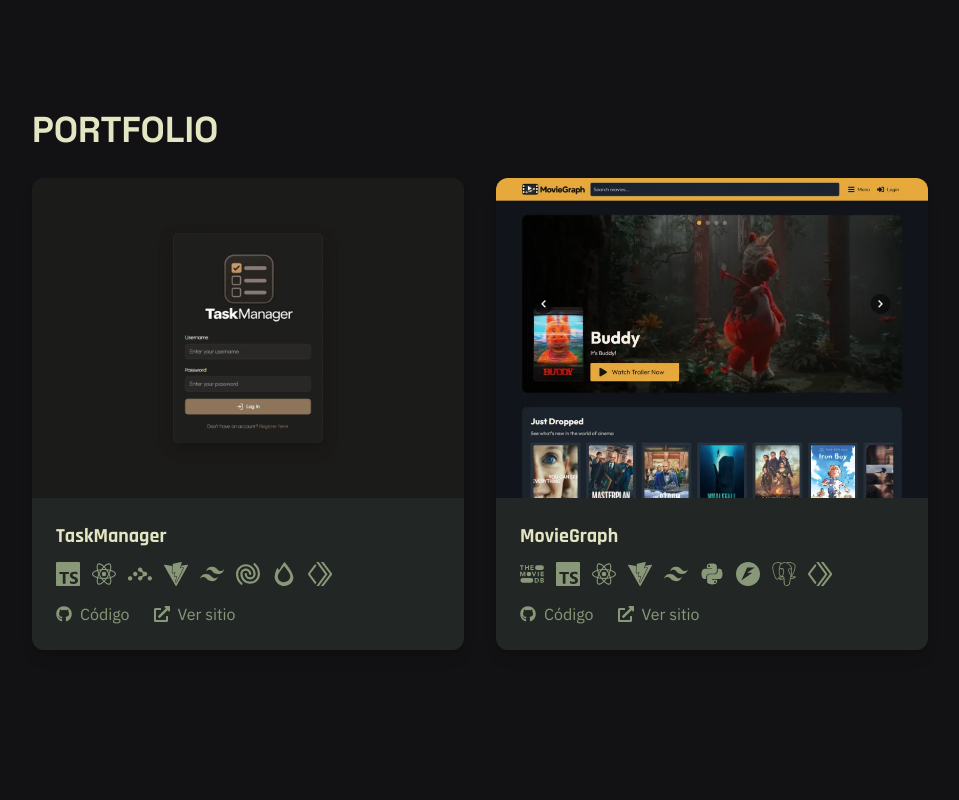
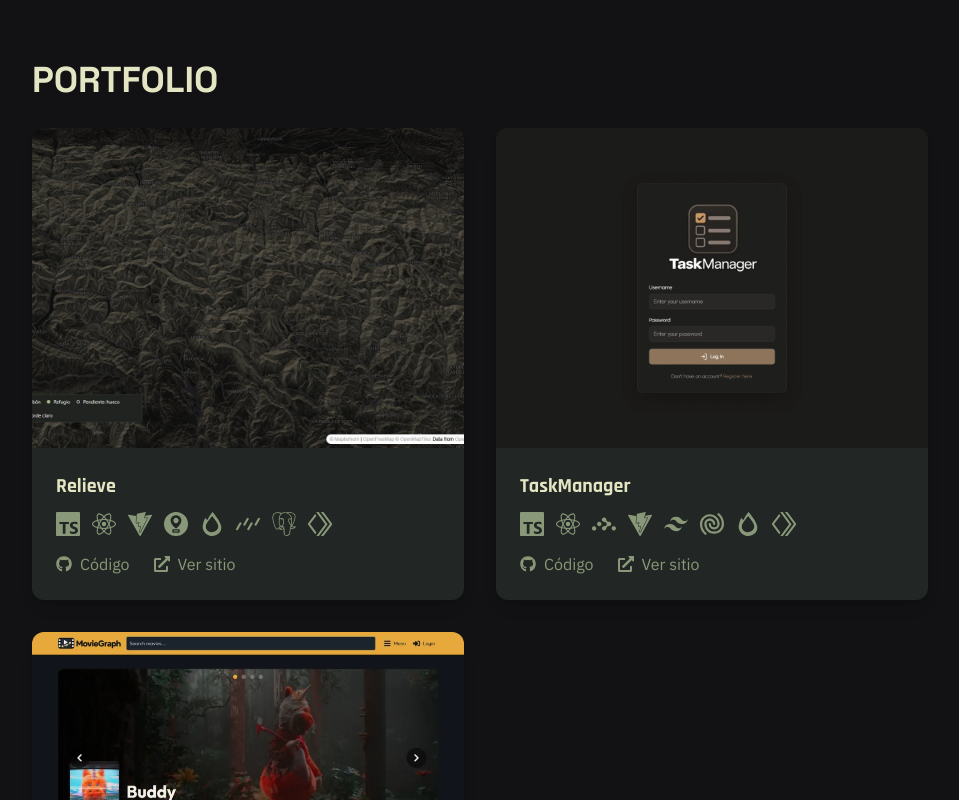
Before and after one commit to romanlafi/Portfolio-App, a React (Vite) app: page / in a window 1280 px wide. Shown: the part 1620-2420 px from the top of the page, without its empty margins (288-1247 px from the left). Built offline with nearby package versions, Linux system fonts and the light colour scheme.

Commit message:
portfolio: add Relieve project card

```diff
--- a/src/components/pages/Portfolio.jsx
+++ b/src/components/pages/Portfolio.jsx
@@ -10,7 +10,9 @@
     SiPostgresql,
     SiHono,
     SiReactrouter,
-    SiLucide
+    SiLucide,
+    SiDrizzle,
+    SiMaplibre
 } from 'react-icons/si';
 import ProjectCard from "../ProjectCard.jsx";
 import SectionTitle from "../SectionTitle.jsx";
@@ -18,6 +20,24 @@
 
 export default function Portfolio() {
     const projects = [
+        {
+            id: "relieve",
+            title: "Relieve",
+            screenshots: ["/relieve-map.jpg"],
+            mobileScreenshots: ["/relieve-map-mobile.jpg"],
+            tech: [
+                { id: "typescript", Icon: SiTypescript },
+                { id: "react", Icon: SiReact },
+                { id: "vite", Icon: SiVite },
+                { id: "maplibre", Icon: SiMaplibre },
+                { id: "hono", Icon: SiHono },
+                { id: "drizzle", Icon: SiDrizzle },
+                { id: "postgresql", Icon: SiPostgresql },
+                { id: "cloudflare-workers", Icon: SiCloudflareworkers },
+            ],
+            github: "https://github.com/romanlafi/Relieve-App",
+            demo: "https://dev-relieve-app.romanoscense10.workers.dev/",
+        },
         {
             id: "task-manager",
             title: "TaskManager",
```
Also changed, not shown: public/relieve-map-mobile.jpg (added), public/relieve-map.jpg (added).
